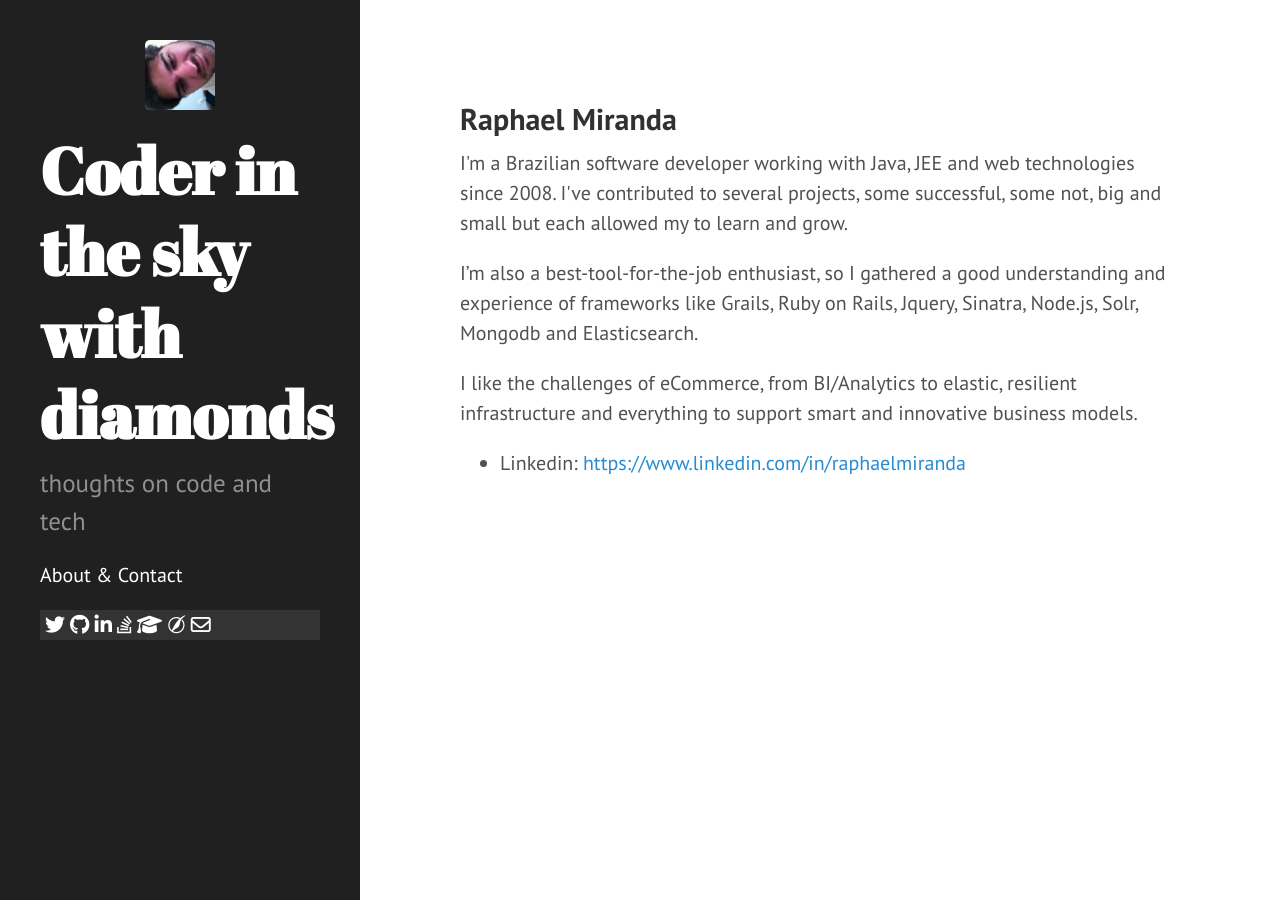
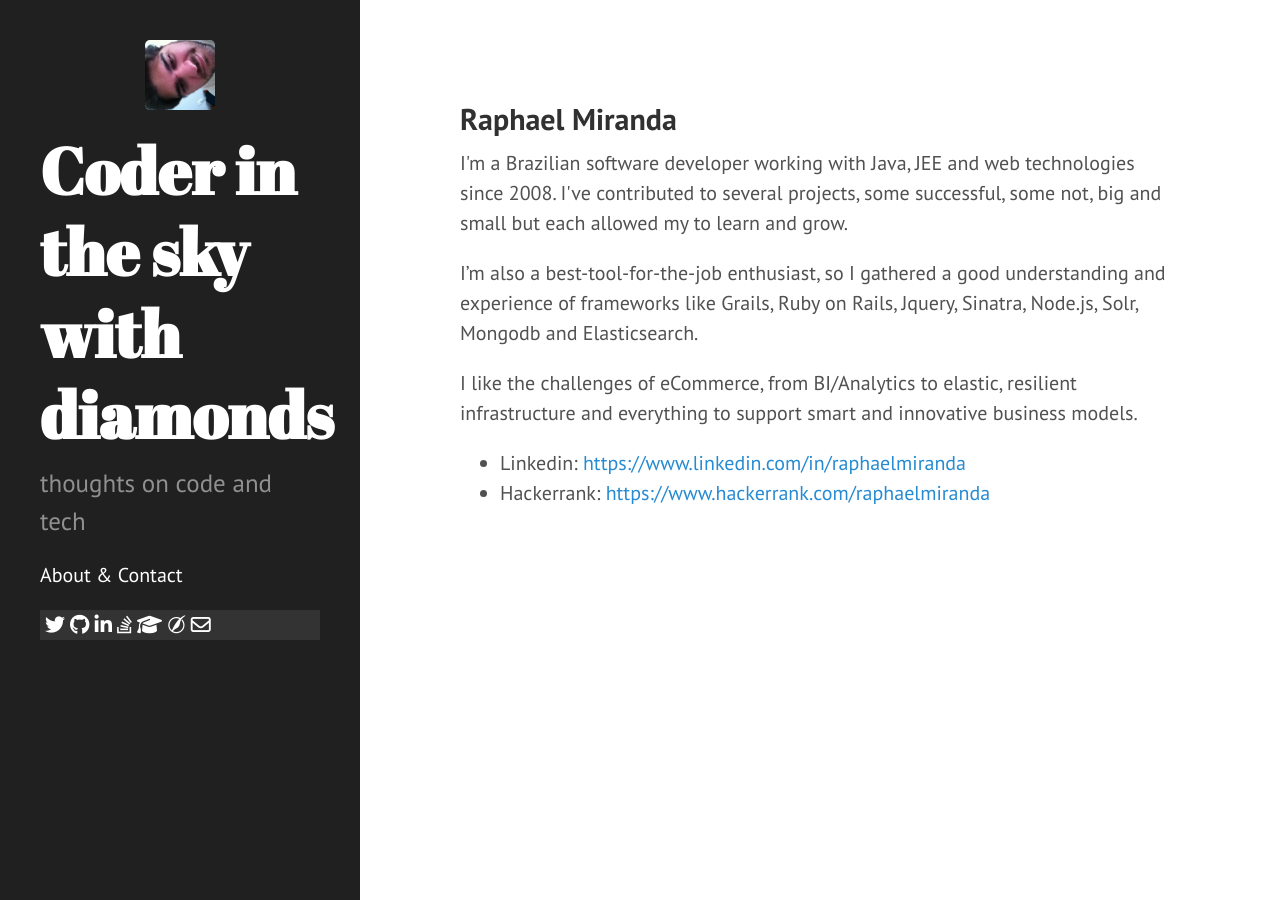
Before and after one commit to xymor/xymor.github.io, a Jekyll site: the page built from about/index.html, in a window 1280 px wide. Built offline with Jekyll 4.4.1, drawn with Linux system fonts in a browser that asks for light colours; nearby versions of some CDN libraries.

Commit message:
Update index.html

```diff
--- a/about/index.html
+++ b/about/index.html
@@ -20,6 +20,8 @@ published: true
 
       <ul class="list-unstyled">
         <li>Linkedin: <a href="https://www.linkedin.com/in/raphaelmiranda">https://www.linkedin.com/in/raphaelmiranda</a></li>
+        <li>Hackerrank: <a href="https://www.hackerrank.com/raphaelmiranda">https://www.hackerrank.com/raphaelmiranda</a></li>
+
       </ul>
 
 </div>
```
